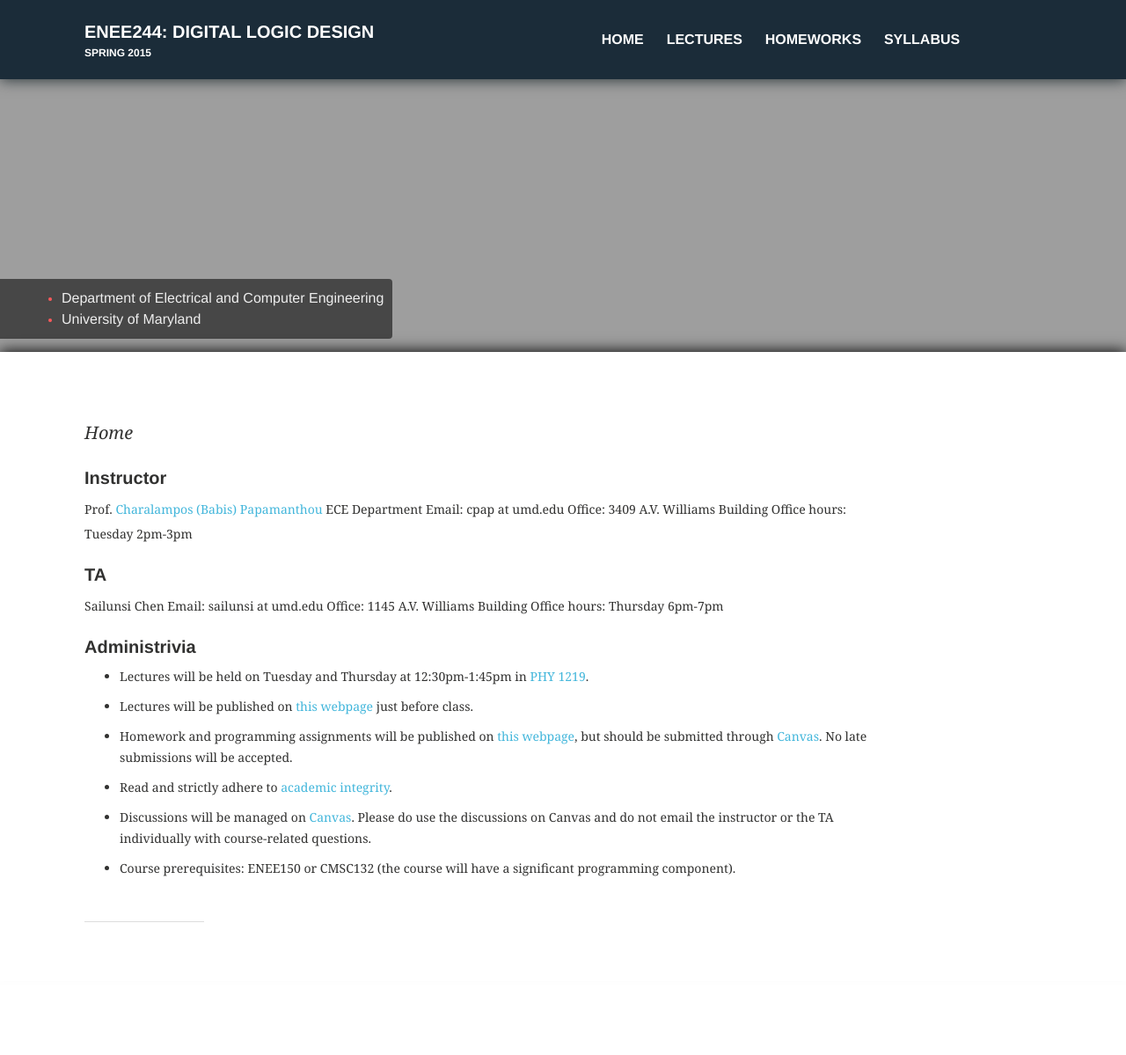
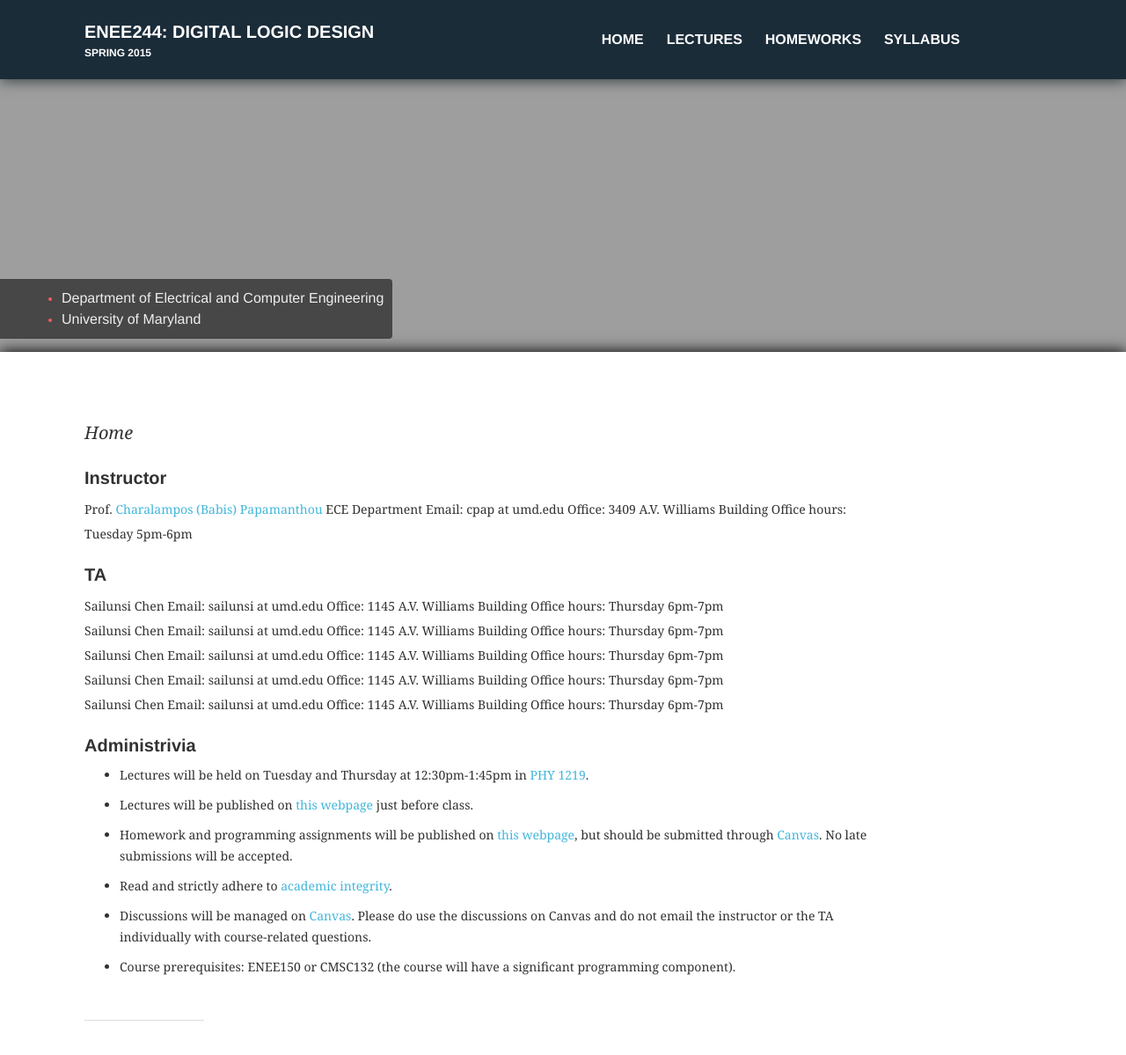
Before and after one commit to enee244/enee244.github.io, a Jekyll site: the page built from index.md, in a window 1280 px wide and 1227 px high. Shown: the top 1199 px of the window at 88% size. Built offline with Jekyll 4.4.1, drawn with Linux system fonts in a browser that asks for light colours.

Commit message:
Update index.md

```diff
--- a/index.md
+++ b/index.md
@@ -12,13 +12,35 @@ Prof. [Charalampos (Babis) Papamanthou](http://www.ece.umd.edu/~cpap)
 ECE Department
 Email: cpap at umd.edu
 Office: 3409 A.V. Williams Building
-Office hours: Tuesday 2pm-3pm
+Office hours: Tuesday 5pm-6pm
 
 ###TA
 Sailunsi Chen
 Email: sailunsi at umd.edu
 Office: 1145 A.V. Williams Building
 Office hours: Thursday 6pm-7pm
+
+Sailunsi Chen
+Email: sailunsi at umd.edu
+Office: 1145 A.V. Williams Building
+Office hours: Thursday 6pm-7pm
+
+Sailunsi Chen
+Email: sailunsi at umd.edu
+Office: 1145 A.V. Williams Building
+Office hours: Thursday 6pm-7pm
+
+Sailunsi Chen
+Email: sailunsi at umd.edu
+Office: 1145 A.V. Williams Building
+Office hours: Thursday 6pm-7pm
+
+Sailunsi Chen
+Email: sailunsi at umd.edu
+Office: 1145 A.V. Williams Building
+Office hours: Thursday 6pm-7pm
+
+
 
 ###Administrivia
 
```
